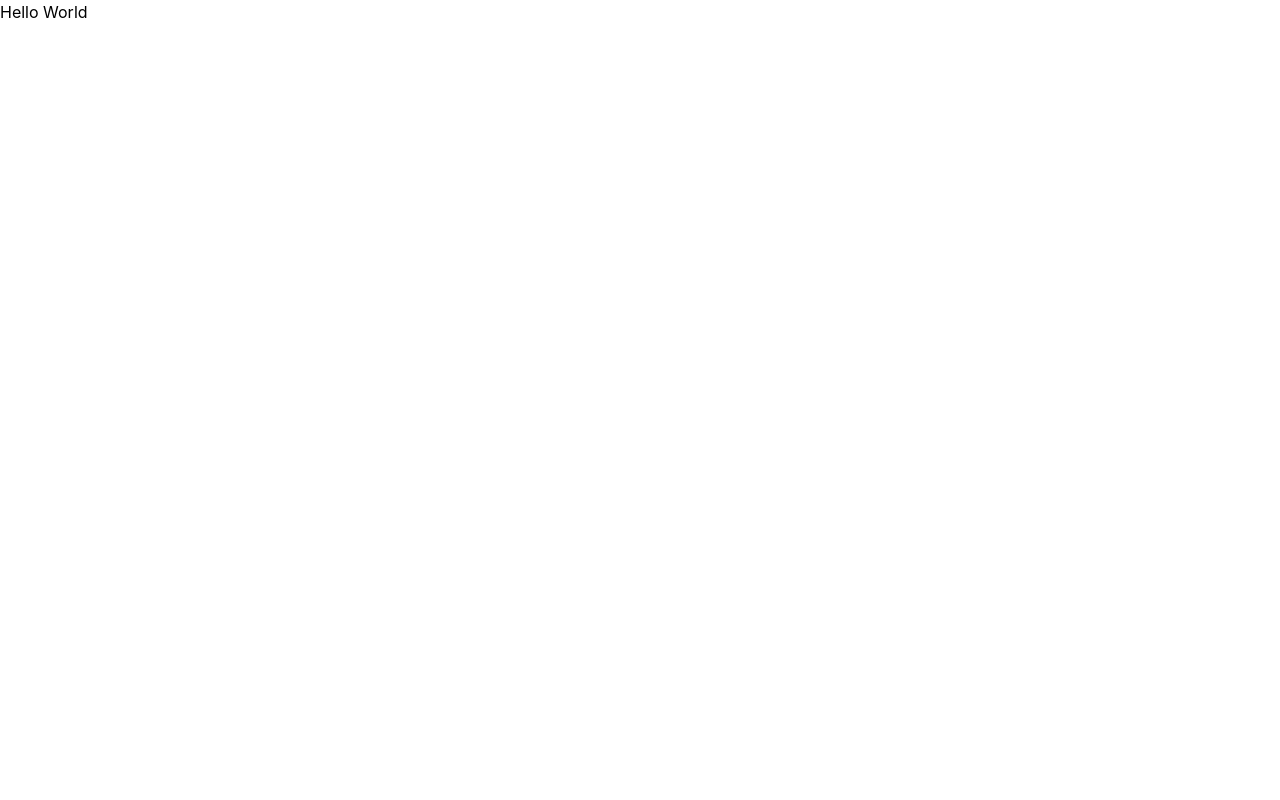
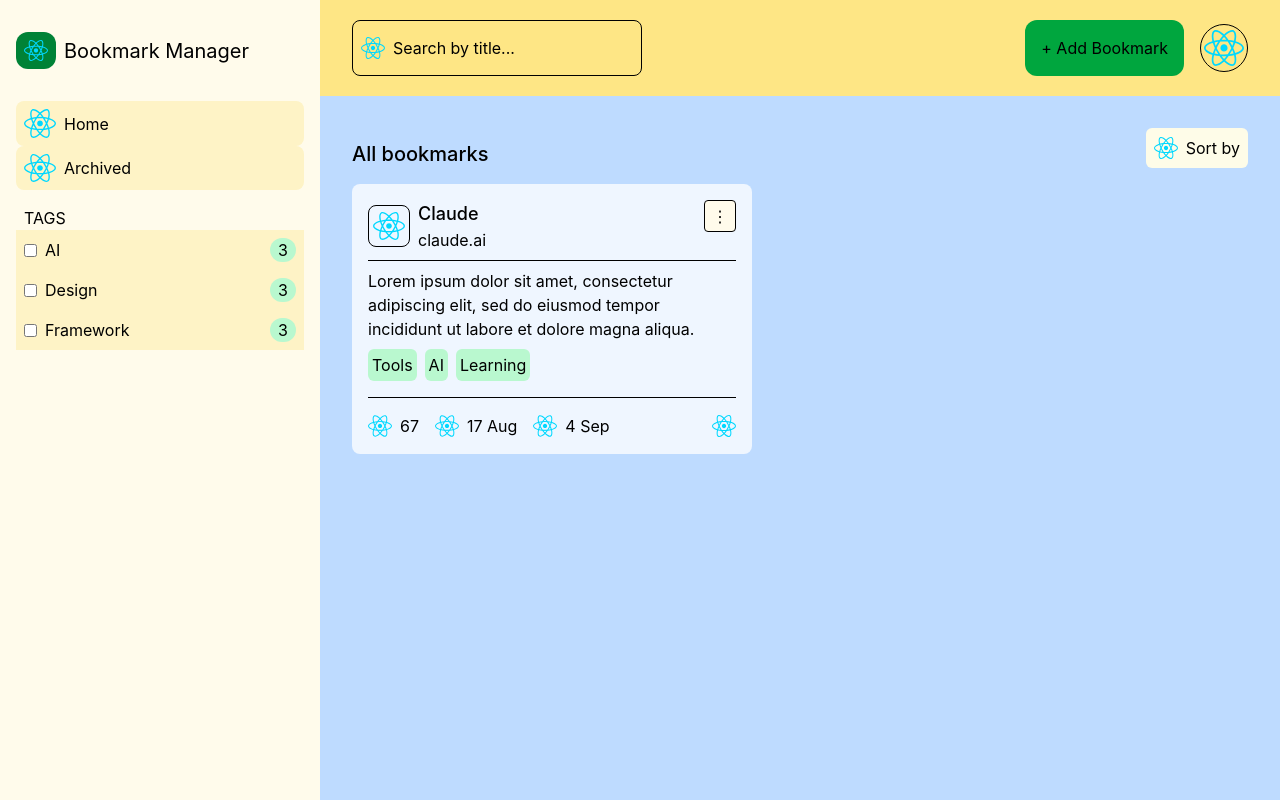
Before and after one commit to ilmamhf/bookmark-manager, a React (Vite) app in the folder fe/: page / in a window 1280 px wide. Built offline with nearby package versions, Linux system fonts and the light colour scheme.

Commit message:
main layouting

```diff
--- a/fe/src/App.tsx
+++ b/fe/src/App.tsx
@@ -1,7 +1,13 @@
 import "./App.css";
+import DashboardLayout from "./layout/DashboardLayout";
+import Dashboard from "./pages/Dashboard";
 
 function App() {
-  return <>Hello World</>;
+  return (
+    <DashboardLayout>
+      <Dashboard />
+    </DashboardLayout>
+  );
 }
 
 export default App;
--- /dev/null
+++ b/fe/src/features/sidebar/components/NavButton.tsx
@@ -0,0 +1,19 @@
+interface NavButtonProps {
+  icon: string;
+  text: string;
+}
+
+const NavButton = ({ icon, text }: NavButtonProps) => {
+  return (
+    <label className="p-2 flex items-center gap-2 bg-amber-100 rounded-lg hover:bg-green-200">
+      <img
+        src={icon}
+        alt=""
+        width={32}
+      />
+      <span>{text}</span>
+    </label>
+  );
+};
+
+export default NavButton;
--- /dev/null
+++ b/fe/src/features/sidebar/components/TagsCheckbox.tsx
@@ -0,0 +1,20 @@
+interface TagsCheckboxProps {
+  text: string;
+}
+const TagsCheckbox = ({ text }: TagsCheckboxProps) => {
+  return (
+    <label className="p-2 flex items-center gap-2 bg-amber-100 hover:bg-green-200">
+      <input
+        type="checkbox"
+        name=""
+        id=""
+      />
+      <span>{text}</span>
+      <div className="ml-auto bg-green-200 rounded-xl">
+        <span className="p-2">3</span>
+      </div>
+    </label>
+  );
+};
+
+export default TagsCheckbox;
--- /dev/null
+++ b/fe/src/layout/DashboardLayout.tsx
@@ -0,0 +1,20 @@
+import Header from "./Header";
+import Sidebar from "./Sidebar";
+
+interface DashboardLayoutProps {
+  children: React.ReactNode;
+}
+
+const DashboardLayout = ({ children }: DashboardLayoutProps) => {
+  return (
+    <div className="min-h-screen flex">
+      <Sidebar />
+      <main className="flex flex-col bg-blue-200 flex-1">
+        <Header />
+        {children}
+      </main>
+    </div>
+  );
+};
+
+export default DashboardLayout;
--- /dev/null
+++ b/fe/src/layout/Header.tsx
@@ -0,0 +1,38 @@
+import icon from "../assets/react.svg";
+
+const Header = () => {
+  return (
+    <div className="bg-amber-200 w-full h-24 flex py-4 px-8 items-center">
+      <div className="border flex rounded-lg py-2">
+        <img
+          src={icon}
+          alt=""
+          width={24}
+          className="m-2"
+        />
+        <input
+          type="text"
+          name=""
+          id=""
+          value="Search by title..."
+        />
+      </div>
+
+      <div className="flex items-center ml-auto gap-4">
+        <button className="flex bg-green-600 rounded-xl p-4 items-center justify-center">
+          <span>+ Add Bookmark</span>
+        </button>
+
+        <div className="flex border rounded-full aspect-square items-center justify-center w-12 h-12">
+          <img
+            src={icon}
+            alt=""
+            width={40}
+          />
+        </div>
+      </div>
+    </div>
+  );
+};
+
+export default Header;
--- /dev/null
+++ b/fe/src/layout/Sidebar.tsx
@@ -0,0 +1,40 @@
+import icon from "../assets/react.svg";
+import NavButton from "../features/sidebar/components/NavButton";
+import TagsCheckbox from "../features/sidebar/components/TagsCheckbox";
+
+const Sidebar = () => {
+  return (
+    <aside className="w-80 bg-amber-50 p-4">
+      <div className="flex items-center py-4 pb-8">
+        <div className="p-2 bg-green-700 rounded-xl">
+          <img
+            src={icon}
+            alt=""
+            width={24}
+          />
+        </div>
+        <span className="text-xl px-2">Bookmark Manager</span>
+      </div>
+
+      <div>
+        <NavButton
+          icon={icon}
+          text="Home"
+        />
+
+        <NavButton
+          icon={icon}
+          text="Archived"
+        />
+      </div>
+      <div className="py-4">
+        <label className="p-2">TAGS</label>
+        <TagsCheckbox text="AI" />
+        <TagsCheckbox text="Design" />
+        <TagsCheckbox text="Framework" />
+      </div>
+    </aside>
+  );
+};
+
+export default Sidebar;
--- /dev/null
+++ b/fe/src/pages/Dashboard.tsx
@@ -0,0 +1,93 @@
+import icon from "../assets/react.svg";
+
+const Dashboard = () => {
+  return (
+    <div className="p-8 grid grid-flow-row gap-4">
+      <div className="flex items-end justify-between">
+        <span className="text-xl font-medium">All bookmarks</span>
+        <button className="p-2 gap-2 bg-yellow-50 flex items-center justify-center hover:bg-amber-100 rounded-md">
+          <img
+            src={icon}
+            alt=""
+            width={24}
+          />
+          <span>Sort by</span>
+        </button>
+      </div>
+
+      <div>
+        <div className="bg-blue-50 p-4 rounded-lg flex flex-col justify-center w-[400px]">
+          {/* card header */}
+          <label className="flex items-center gap-2 pb-2 border-b">
+            <div className="border p-1 aspect-square items-center justify-center flex rounded-lg">
+              <img
+                src={icon}
+                alt=""
+                width={32}
+              />
+            </div>
+
+            <div className="flex flex-col">
+              <span className="font-medium text-lg">Claude</span>
+              <span>claude.ai</span>
+            </div>
+
+            <button className="bg-amber-50 border aspect-square rounded-sm flex items-center justify-center w-8 ml-auto self-start hover:bg-gray-200">
+              <span className="">⋮</span>
+            </button>
+          </label>
+
+          {/* card body */}
+          <div>
+            <p className="py-2">
+              Lorem ipsum dolor sit amet, consectetur adipiscing elit, sed do
+              eiusmod tempor incididunt ut labore et dolore magna aliqua.
+            </p>
+            <div className="flex gap-2">
+              <span className="bg-green-200 p-1 rounded-md">Tools</span>
+              <span className="bg-green-200 p-1 rounded-md">AI</span>
+              <span className="bg-green-200 p-1 rounded-md">Learning</span>
+            </div>
+          </div>
+
+          {/* card footer */}
+          <div className="pt-4 border-t mt-4 flex gap-4">
+            <label className="flex gap-2">
+              <img
+                src={icon}
+                alt=""
+                width={24}
+              />
+              <span>67</span>
+            </label>
+            <label className="flex gap-2">
+              <img
+                src={icon}
+                alt=""
+                width={24}
+              />
+              <span>17 Aug</span>
+            </label>
+            <label className="flex gap-2">
+              <img
+                src={icon}
+                alt=""
+                width={24}
+              />
+              <span>4 Sep</span>
+            </label>
+            <button className="ml-auto">
+              <img
+                src={icon}
+                alt=""
+                width={24}
+              />
+            </button>
+          </div>
+        </div>
+      </div>
+    </div>
+  );
+};
+
+export default Dashboard;
```
